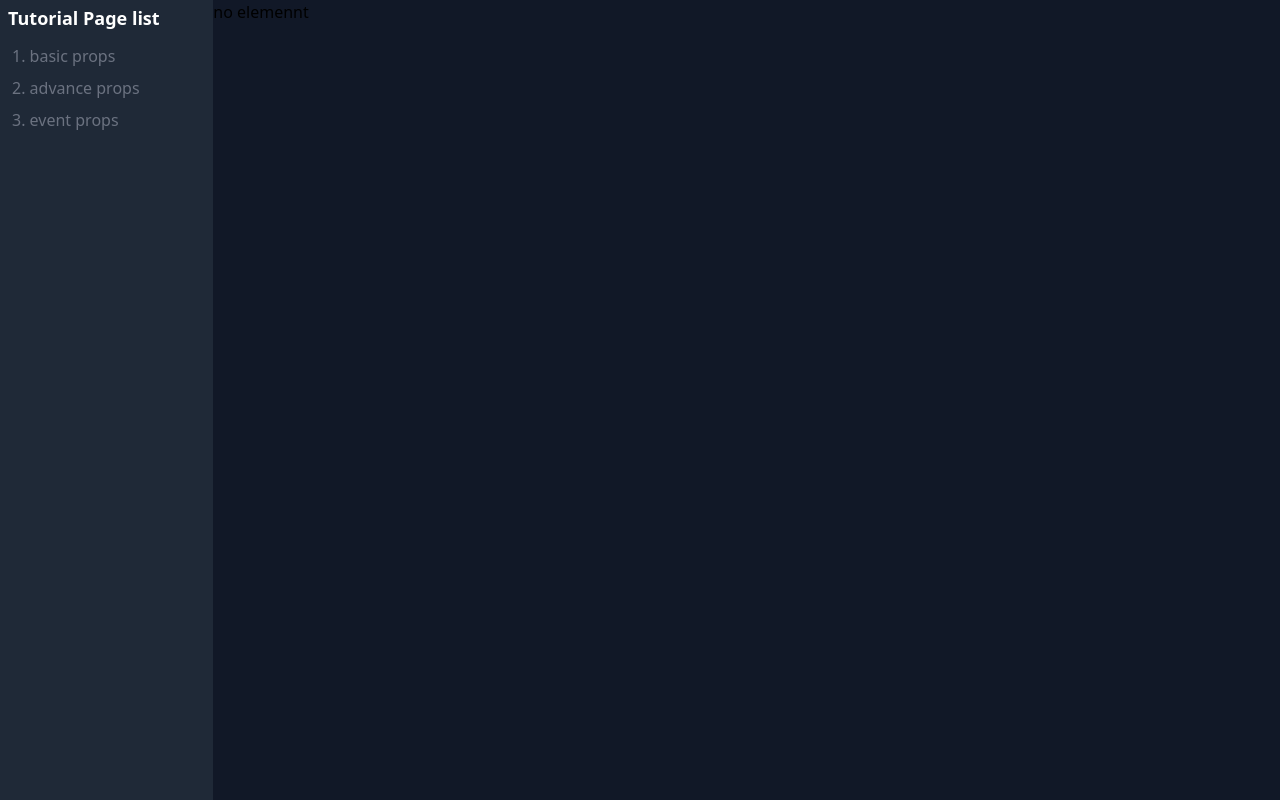
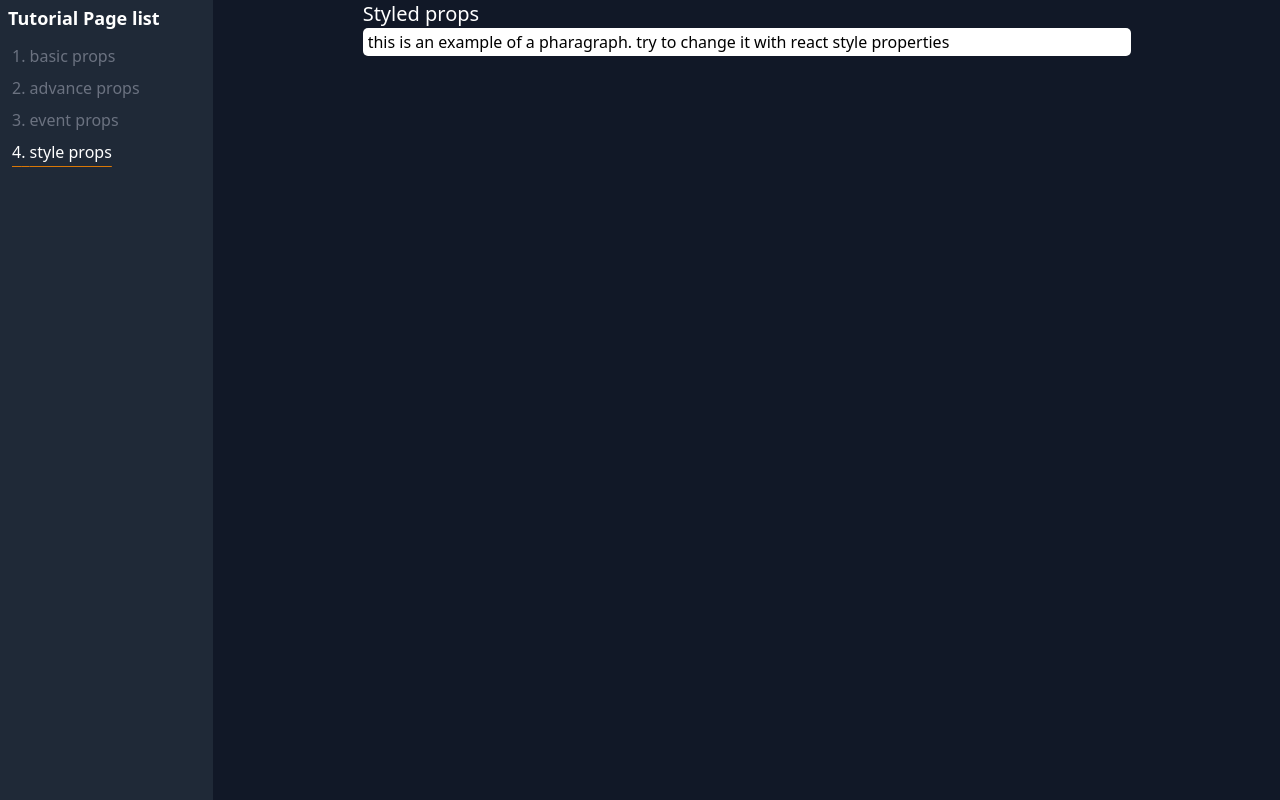
Before and after one commit to zidan-p/react-typescript, a React (Create React App) app: page /style-props in a window 1280 px wide. Built offline with nearby package versions, Linux system fonts and the light colour scheme.

Commit message:
styled props

```diff
--- a/src/components/Sidebar.tsx
+++ b/src/components/Sidebar.tsx
@@ -29,7 +29,7 @@ export const Sidebar = (porps: SidebarProps) => {
                 );
               }}
             >
-              {route.name}
+             {index + 1}.  {route.name}
             </NavLink>
           </li>
         ))}
--- a/src/data/pagesData.tsx
+++ b/src/data/pagesData.tsx
@@ -2,6 +2,7 @@ import { FC } from "react";
 import { AdvanceProps } from "../pages/AdvanceProps";
 import { BasicProps } from "../pages/BasicProps";
 import { EventProps } from "../pages/eventProps/EventProps";
+import { StyleProps } from "../pages/styleProps/StyleProps";
 
 type pagesDataType = {
     path: string;
@@ -12,17 +13,22 @@ type pagesDataType = {
 export const pagesData : pagesDataType = [
     {
         path: "/",
-        name: "1. basic props",
+        name: "basic props",
         Element : BasicProps  //not rendered
     },
     {
         path: "/advance-props",
-        name: "2. advance props",
+        name: "advance props",
         Element : AdvanceProps
     },
     {
         path: "/event-props",
-        name: "3. event props",
+        name: "event props",
         Element: EventProps
+    },
+    {
+        path: "/style-props",
+        name: "style props",
+        Element: StyleProps
     }
 ];
--- a/src/pages/styleProps/StyleProps.tsx
+++ b/src/pages/styleProps/StyleProps.tsx
@@ -0,0 +1,23 @@
+import { Container } from "./components/Container"
+
+
+
+
+
+export const StyleProps = () => {
+    return (
+        <div className="">
+            <div className="mx-auto max-w-3xl">
+                <div className="">
+                    <h2 className='text-white text-xl'>Styled props</h2>
+                    <Container styles={{
+                        backgroundColor: "white",
+                        padding : "2px 5px",
+                        borderRadius : "5px"
+                        }}
+                    />
+                </div>
+            </div>
+        </div>
+    )
+}
--- a/src/pages/styleProps/components/Container.tsx
+++ b/src/pages/styleProps/components/Container.tsx
@@ -0,0 +1,19 @@
+//here how to use styled props
+
+// import React from "react";
+
+type ContainerProps = {
+    styles : React.CSSProperties;
+    //this type make typescript to make only valid css properties that can be assigned
+    // children : React.ReactElement;
+}
+
+
+export const Container = (props : ContainerProps) => {
+    return (
+        <div style={props.styles}>
+            this is an example of a pharagraph.
+            try to change it with react style properties
+        </div>
+    )
+}
```
